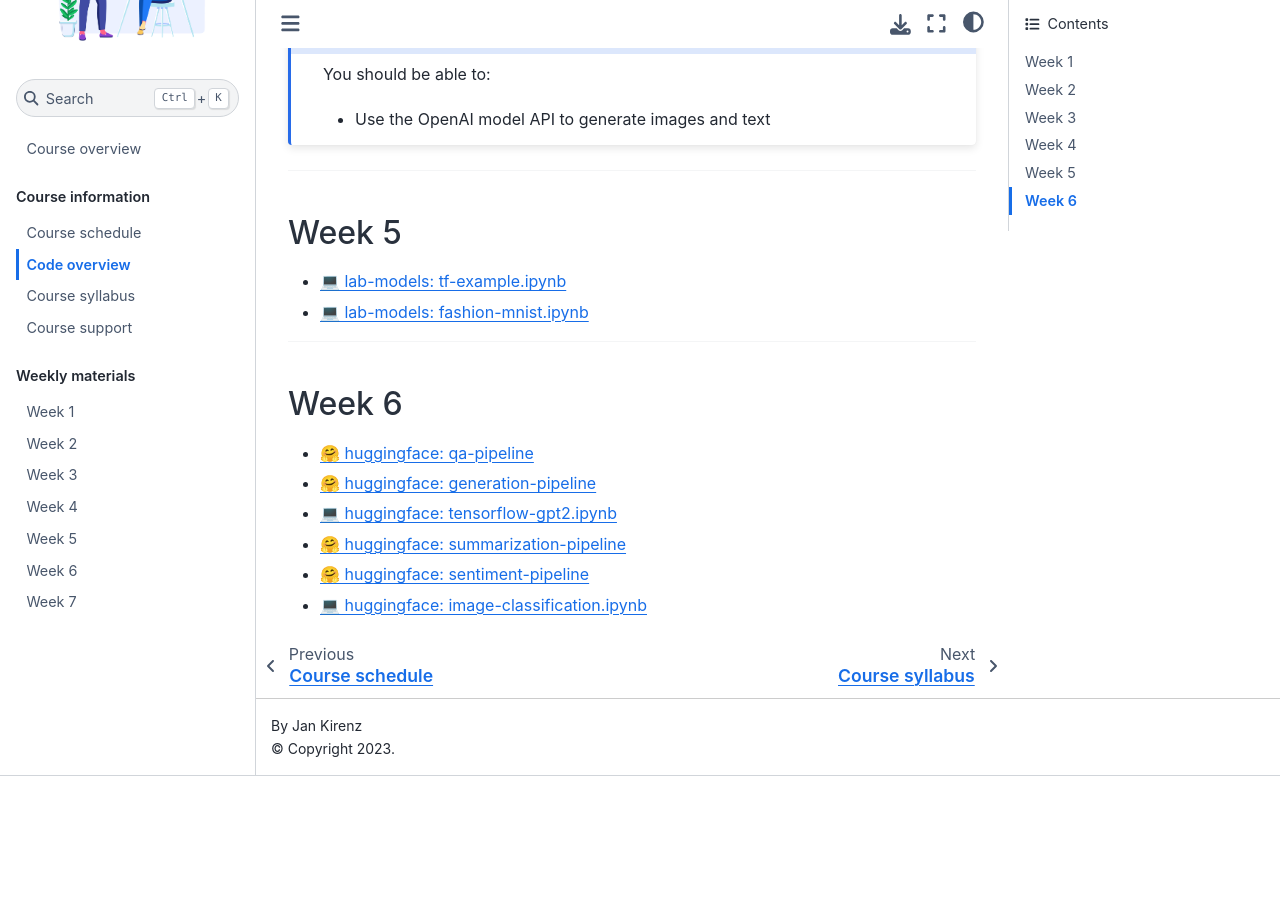
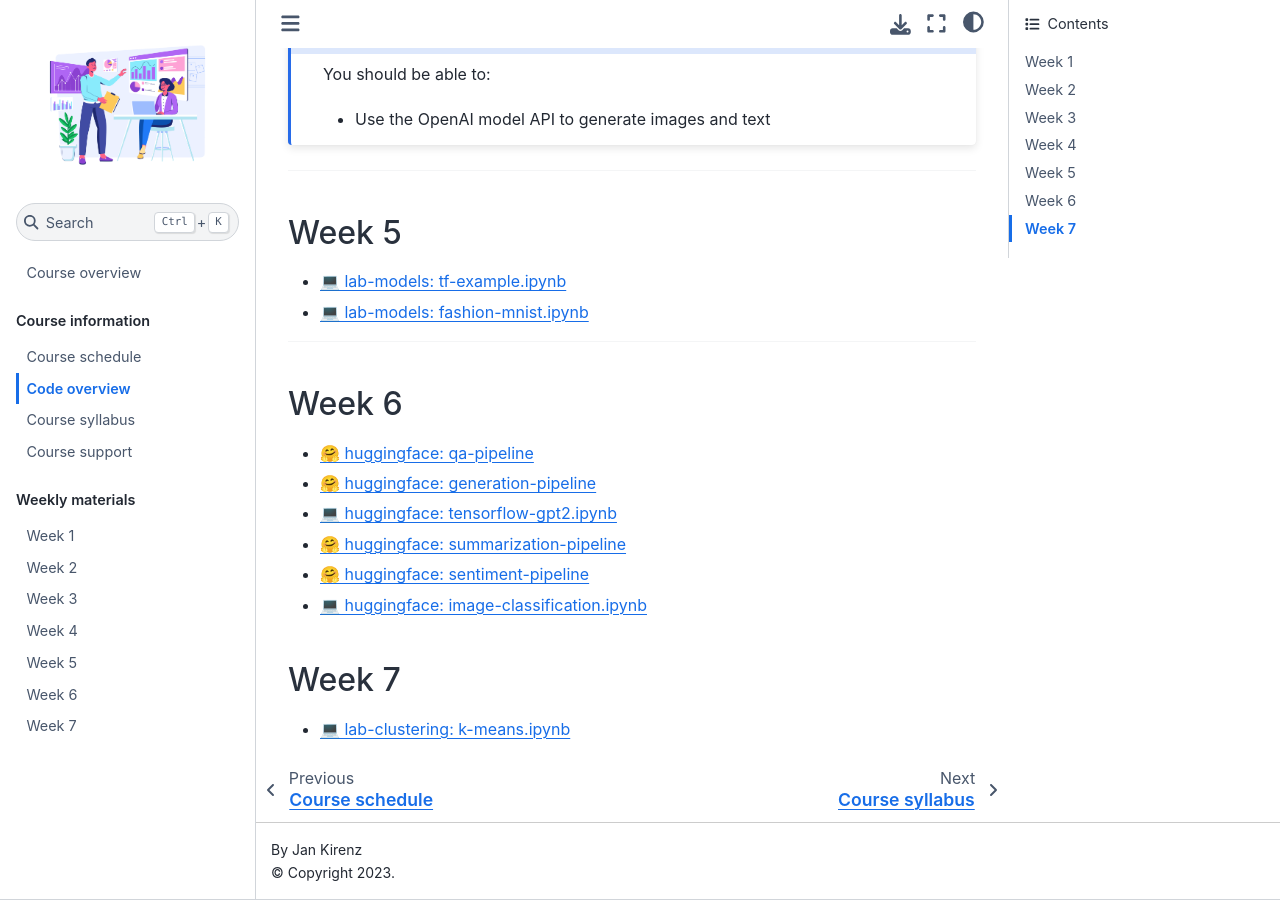
Before and after one commit to kirenz/om2, a Jupyter Book: the page built from docs/code-overview.md, in a window 1280 px wide and 900 px high, scrolled down 1612 px. Built offline with Jupyter Book 1.0.4 settings and Sphinx 7.4.7 and the Sphinx Book theme 1.1.4, drawn with Linux system fonts in a browser that asks for light colours; before the commit the page ends 2388 px from its top, so only the background shows below that.

Commit message:
Update code-overview.md

```diff
--- a/docs/code-overview.md
+++ b/docs/code-overview.md
@@ -101,3 +101,7 @@ You should be able to:
 - [🤗 huggingface: sentiment-pipeline](https://kirenz.github.io/huggingface/sentiment-analysis/sentiment-pipeline)
 
 - [💻 huggingface: image-classification.ipynb](https://colab.research.google.com/github/kirenz/huggingface/blob/main/image-classification/image-classification.ipynb)
+
+## Week 7
+
+- [💻 lab-clustering: k-means.ipynb](https://colab.research.google.com/github/kirenz/lab-clustering/blob/main/tutorial/k-means-c.ipynb)
```
